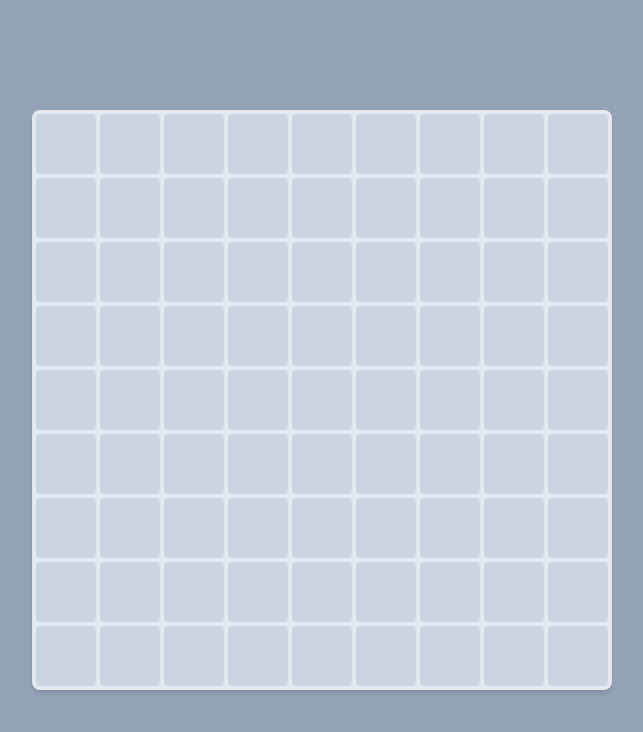
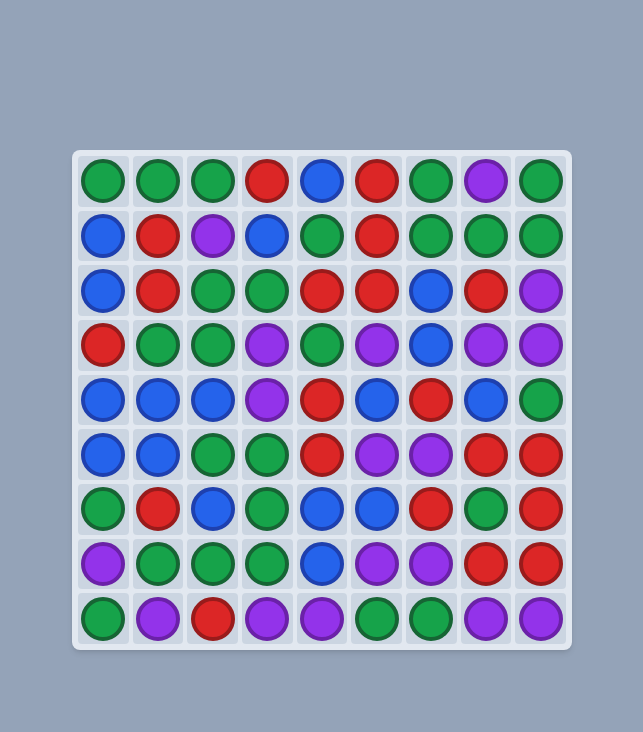
Before and after one commit to gukihuman/gems, a Nuxt app: page / in a window 1280 px wide. Shown: the top 732 px of the page, without its empty margins (318-961 px from the left). Built offline with nearby package versions, Linux system fonts and the light colour scheme.

Commit message:
add basic gems

```diff
--- a/app.vue
+++ b/app.vue
@@ -1,20 +1,39 @@
 <template>
-  <div class="flex justify-center items-center min-h-screen bg-slate-400">
+  <div class="flex justify-center items-center h-screen bg-slate-400">
+    <div class="bg-slate-200 max-w-[500px] w-full rounded-lg shadow-md p-1">
       <div
         ref="gridRef"
-      class="grid grid-cols-9 bg-slate-200 rounded-lg shadow-md border-2"
+        class="relative grid aspect-square grid-cols-9 bg-slate-200 overflow-hidden"
       >
         <div
-        v-for="(gemType, i) in grid"
+          v-for="(_, i) in grid"
           :key="i"
-        class="size-16 border-2 border-slate-200 rounded-md bg-slate-300"
-        :class="GEM_CLASSES[gemType]"
+          class="border-2 border-slate-200 rounded-md bg-slate-300"
         ></div>
+        <div
+          v-for="(gem, i) in gemsById"
+          :key="i"
+          class="absolute"
+          :style="{
+            left: gem.x + 'px',
+            top: gem.y + 'px',
+            width: cellSize + 'px',
+            height: cellSize + 'px',
+            padding: cellSize * 0.1 + 'px',
+          }"
+        >
+          <div
+            class="border-4 rounded-full size-full"
+            :class="GEM_CLASSES[gem.color]"
+          ></div>
+        </div>
+      </div>
     </div>
   </div>
 </template>
 
 <script setup>
+import { ref } from "vue"
 import newId from "./utils/newId"
 const GEMS_COLORS = ["RED", "GREEN", "BLUE", "PURPLE"]
 const GEM_CLASSES = {
@@ -23,12 +42,13 @@ const GEM_CLASSES = {
   BLUE: "bg-blue-600 border-blue-800",
   PURPLE: "bg-purple-600 border-purple-800",
 }
+const GEM_SPEED = 10
 class Cell {
   constructor(gemsById) {
+    this.gemsById = gemsById
+    this.gemId = null
     this.x = 0
     this.y = 0
-    this.gemsById = gemsById
-    this.gemId = null
   }
   get color() {
     return this.gemsById[this.gemId]?.color || null
@@ -38,34 +58,57 @@ const gridRef = ref(null)
 
 const gemsById = ref({})
 const grid = ref(Array.from(Array(81), () => new Cell(gemsById.value)))
+const cellSize = ref(0)
 
 onMounted(() => {
   setGridCoordinates()
+  addEventListener("resize", setGridCoordinates)
   requestAnimationFrame(gameLoop)
 })
 function setGridCoordinates() {
   const { width } = gridRef.value.getBoundingClientRect()
-  const cellWidth = width / 9
+  cellSize.value = width / 9
   grid.value.forEach((cell, index) => {
-    cell.x = cellWidth * (index % 9) + cellWidth / 2
-    cell.y = cellWidth * Math.floor(index / 9) + cellWidth / 2
+    cell.x = cellSize.value * (index % 9)
+    cell.y = cellSize.value * Math.floor(index / 9)
+  })
+  Object.values(gemsById.value).forEach((gem) => {
+    gem.targetX = grid.value[gem.gridIndex].x
+    gem.targetY = grid.value[gem.gridIndex].y
   })
 }
 function gameLoop() {
-  grid.value.forEach((cell) => {
-    if (!cell.gemId) {
+  generateGems()
+  updateGemPositions()
+  requestAnimationFrame(gameLoop)
+}
+function generateGems() {
+  grid.value.forEach((cell, index) => {
+    if (cell.gemId) return
     const id = newId()
-      gemsById.value[id] = newGem()
+    gemsById.value[id] = {
+      gridIndex: index,
+      color: GEMS_COLORS[Math.floor(Math.random() * GEMS_COLORS.length)],
+      x: ref((index % 9) * cellSize.value),
+      y: ref(-(cellSize.value * (9 - Math.floor(index / 9)))),
+      targetX: cell.x,
+      targetY: cell.y,
+    }
     cell.gemId = id
+  })
+}
+function updateGemPositions() {
+  Object.values(gemsById.value).forEach((gem) => {
+    if (gem.x < gem.targetX) {
+      gem.x = Math.min(gem.x + GEM_SPEED, gem.targetX)
+    } else if (gem.x > gem.targetX) {
+      gem.x = Math.max(gem.x - GEM_SPEED, gem.targetX)
+    }
+    if (gem.y < gem.targetY) {
+      gem.y = Math.min(gem.y + GEM_SPEED, gem.targetY)
+    } else if (gem.y > gem.targetY) {
+      gem.y = Math.max(gem.y - GEM_SPEED, gem.targetY)
     }
   })
-  requestAnimationFrame(gameLoop)
-}
-function newGem() {
-  return {
-    x: 0,
-    y: 0,
-    color: GEMS_COLORS[Math.floor(Math.random() * GEMS_COLORS.length)],
-  }
 }
 </script>
```
Also changed, not shown: 1 other file (tests, documents, lock files or other folders). Lines whose indentation alone changed are shown as unchanged.
